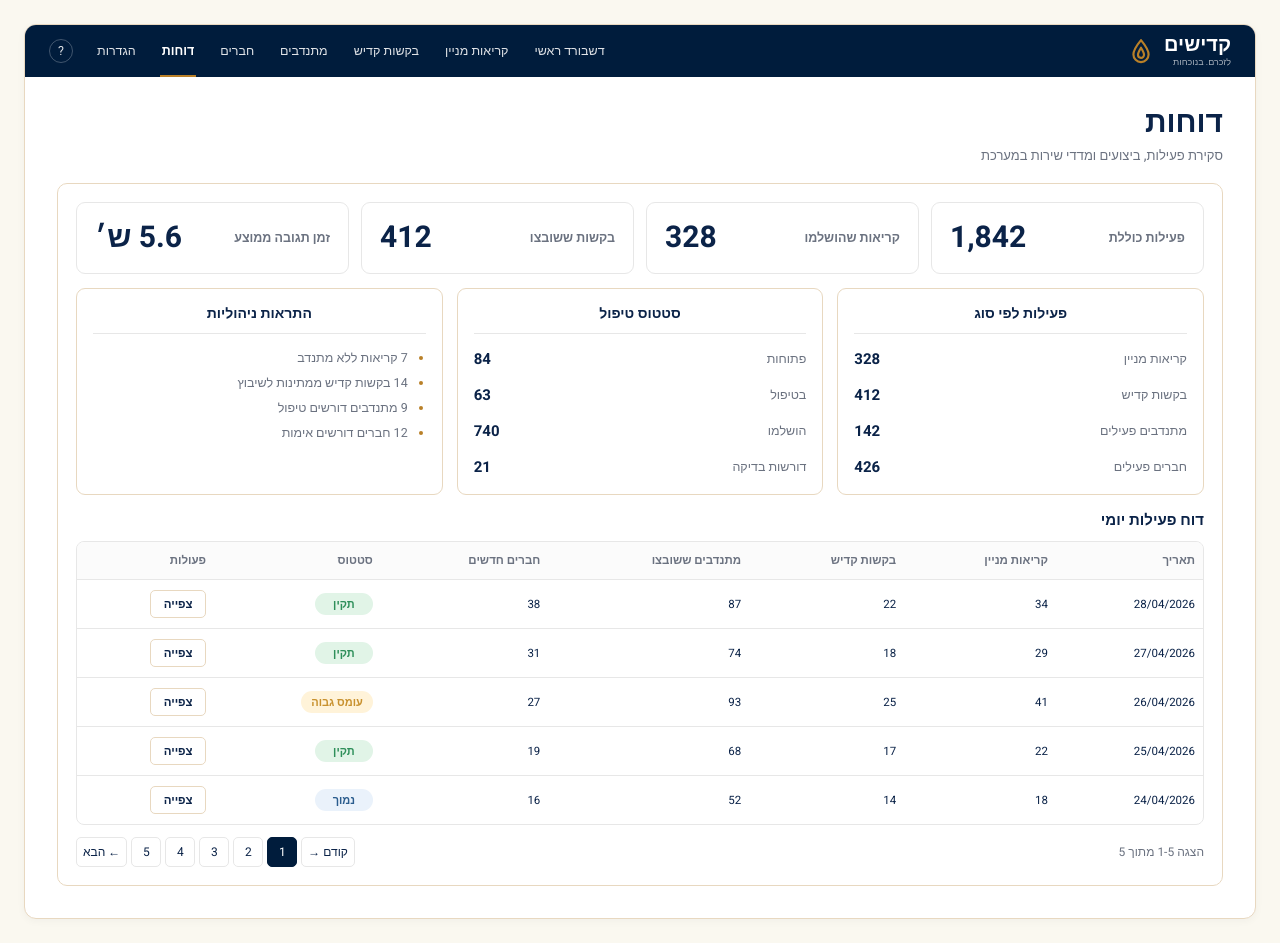
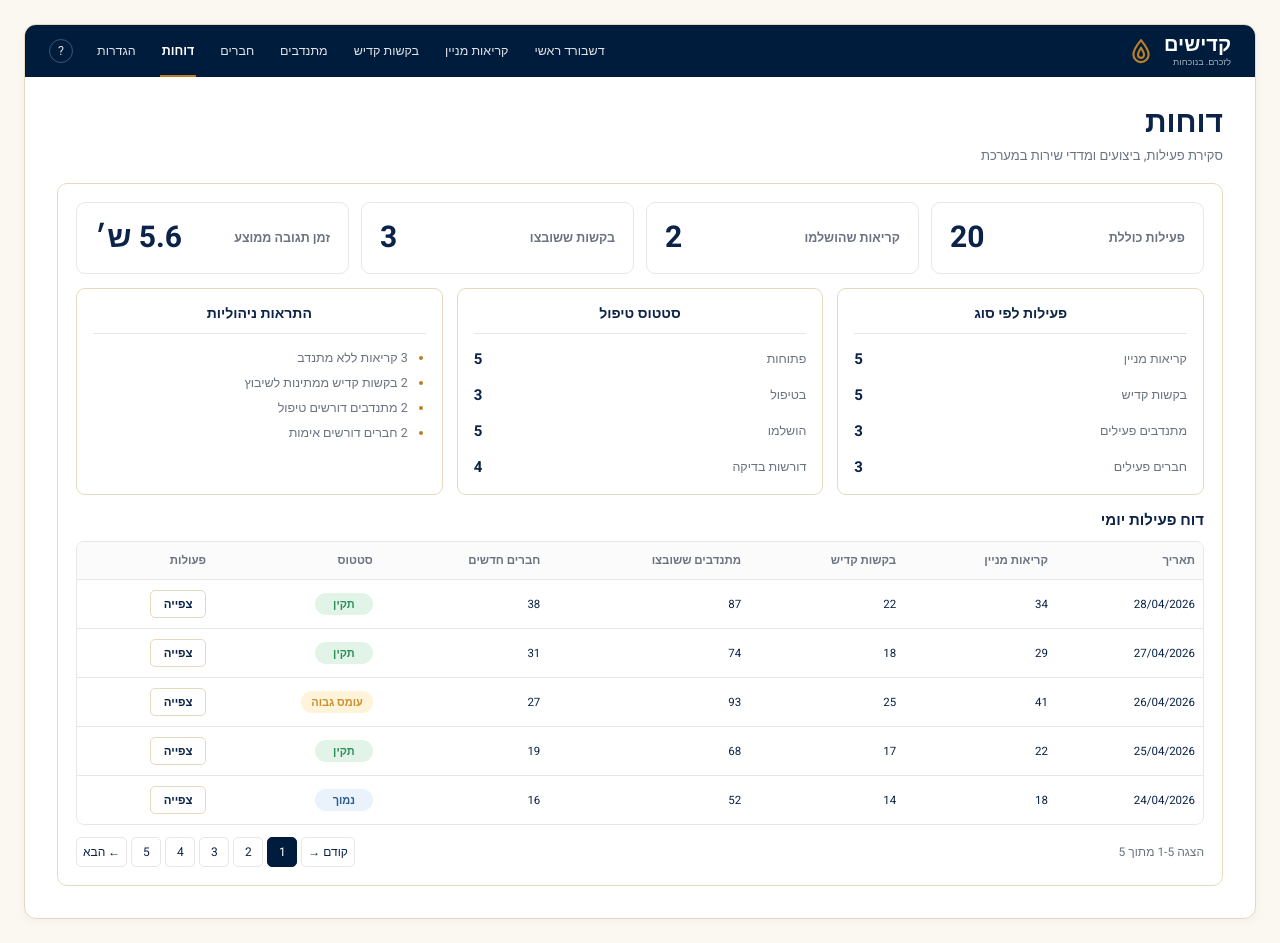
Before and after one commit to maloltzahi-byte/kaddishim-shell, a React (Vite) app: page /reports in a window 1280 px wide. Built offline with nearby package versions, Linux system fonts and the light colour scheme; no server answers; the database is empty.

Commit message:
Sprint 28: connect reports to read-only entities

```diff
--- a/src/pages/ReportsPage.tsx
+++ b/src/pages/ReportsPage.tsx
@@ -1,6 +1,8 @@
+import { useEffect, useState } from 'react'
 import { Badge, type BadgeTone } from '../components/primitives/Badge'
 import { DataTable, type Column } from '../components/table/DataTable'
 import { Pagination } from '../components/table/Pagination'
+import { supabaseReadAdapter } from '../lib/supabaseReadAdapter'
 
 type ReportRow = Record<string, React.ReactNode> & {
   date: string
@@ -9,6 +11,13 @@ type ReportRow = Record<string, React.ReactNode> & {
   volunteers: string
   members: string
   status: string
+}
+
+type ReportSummary = {
+  reportStats: Array<{ label: string; value: string }>
+  activityByType: Array<{ label: string; value: string }>
+  treatmentStatus: Array<{ label: string; value: string }>
+  managementAlerts: string[]
 }
 
 const reportStats = [
@@ -39,6 +48,13 @@ const managementAlerts = [
   '12 חברים דורשים אימות'
 ]
 
+const fallbackSummary: ReportSummary = {
+  reportStats,
+  activityByType,
+  treatmentStatus,
+  managementAlerts
+}
+
 const dailyReportData: ReportRow[] = [
   { date: '28/04/2026', calls: '34', requests: '22', volunteers: '87', members: '38', status: 'תקין' },
   { date: '27/04/2026', calls: '29', requests: '18', volunteers: '74', members: '31', status: 'תקין' },
@@ -53,6 +69,47 @@ function statusTone(status: string): BadgeTone {
   return 'neutral'
 }
 
+function buildReportSummary(
+  callsCount: number,
+  completedCalls: number,
+  requestsCount: number,
+  assignedRequests: number,
+  volunteersCount: number,
+  activeVolunteers: number,
+  membersCount: number,
+  activeMembers: number
+): ReportSummary {
+  const openItems = callsCount - completedCalls + requestsCount - assignedRequests
+  const totalActivity = callsCount + requestsCount + volunteersCount + membersCount
+
+  return {
+    reportStats: [
+      { label: 'פעילות כוללת', value: String(totalActivity) },
+      { label: 'קריאות שהושלמו', value: String(completedCalls) },
+      { label: 'בקשות ששובצו', value: String(assignedRequests) },
+      { label: 'זמן תגובה ממוצע', value: '5.6 ש׳' }
+    ],
+    activityByType: [
+      { label: 'קריאות מניין', value: String(callsCount) },
+      { label: 'בקשות קדיש', value: String(requestsCount) },
+      { label: 'מתנדבים פעילים', value: String(activeVolunteers) },
+      { label: 'חברים פעילים', value: String(activeMembers) }
+    ],
+    treatmentStatus: [
+      { label: 'פתוחות', value: String(openItems) },
+      { label: 'בטיפול', value: String(callsCount - completedCalls) },
+      { label: 'הושלמו', value: String(completedCalls + assignedRequests) },
+      { label: 'דורשות בדיקה', value: String(volunteersCount - activeVolunteers + membersCount - activeMembers) }
+    ],
+    managementAlerts: [
+      `${Math.max(callsCount - completedCalls, 0)} קריאות ללא מתנדב`,
+      `${Math.max(requestsCount - assignedRequests, 0)} בקשות קדיש ממתינות לשיבוץ`,
+      `${Math.max(volunteersCount - activeVolunteers, 0)} מתנדבים דורשים טיפול`,
+      `${Math.max(membersCount - activeMembers, 0)} חברים דורשים אימות`
+    ]
+  }
+}
+
 const columns: Column<ReportRow>[] = [
   { key: 'date', label: 'תאריך' },
   { key: 'calls', label: 'קריאות מניין' },
@@ -63,8 +120,8 @@ const columns: Column<ReportRow>[] = [
   { key: 'actions', label: 'פעולות', render: () => <button className="table-action">צפייה</button> }
 ]
 
-function ReportsStats() {
-  return <div className="calls-stats">{reportStats.map(item => <article className="calls-stat" key={item.label}><span>{item.label}</span><strong>{item.value}</strong></article>)}</div>
+function ReportsStats({ rows }: { rows: Array<{ label: string; value: string }> }) {
+  return <div className="calls-stats">{rows.map(item => <article className="calls-stat" key={item.label}><span>{item.label}</span><strong>{item.value}</strong></article>)}</div>
 }
 
 function ReportPanel({ title, children }: { title: string; children: React.ReactNode }) {
@@ -75,10 +132,48 @@ function MetricList({ rows }: { rows: Array<{ label: string; value: string }> })
   return <div className="report-metric-list">{rows.map(row => <div className="report-metric-row" key={row.label}><span>{row.label}</span><strong>{row.value}</strong></div>)}</div>
 }
 
-function AlertsList() {
-  return <ul className="report-alerts">{managementAlerts.map(alert => <li key={alert}>{alert}</li>)}</ul>
+function AlertsList({ rows }: { rows: string[] }) {
+  return <ul className="report-alerts">{rows.map(alert => <li key={alert}>{alert}</li>)}</ul>
 }
 
 export function ReportsPage() {
-  return <div className="content calls-content"><div className="title calls-title"><h1>דוחות</h1><p>סקירת פעילות, ביצועים ומדדי שירות במערכת</p></div><section className="calls-panel"><ReportsStats /><div className="reports-grid"><ReportPanel title="פעילות לפי סוג"><MetricList rows={activityByType} /></ReportPanel><ReportPanel title="סטטוס טיפול"><MetricList rows={treatmentStatus} /></ReportPanel><ReportPanel title="התראות ניהוליות"><AlertsList /></ReportPanel></div><section className="reports-table-section"><h2>דוח פעילות יומי</h2><DataTable columns={columns} rows={dailyReportData} /><Pagination total={5} /></section></section></div>
+  const [summary, setSummary] = useState<ReportSummary>(fallbackSummary)
+
+  useEffect(() => {
+    let isMounted = true
+
+    async function loadReportsSummary() {
+      try {
+        const [calls, requests, volunteers, members] = await Promise.all([
+          supabaseReadAdapter.calls.list(),
+          supabaseReadAdapter.kaddishRequests.list(),
+          supabaseReadAdapter.volunteers.list(),
+          supabaseReadAdapter.members.list()
+        ])
+
+        const nextSummary = buildReportSummary(
+          calls.length,
+          calls.filter(item => item.status === 'הושלמה').length,
+          requests.length,
+          requests.filter(item => item.status === 'הושלמה' || item.volunteer !== 'טרם הוקצה').length,
+          volunteers.length,
+          volunteers.filter(item => item.status === 'פעיל').length,
+          members.length,
+          members.filter(item => item.status === 'פעיל').length
+        )
+
+        if (isMounted) setSummary(nextSummary)
+      } catch {
+        if (isMounted) setSummary(fallbackSummary)
+      }
+    }
+
+    void loadReportsSummary()
+
+    return () => {
+      isMounted = false
+    }
+  }, [])
+
+  return <div className="content calls-content"><div className="title calls-title"><h1>דוחות</h1><p>סקירת פעילות, ביצועים ומדדי שירות במערכת</p></div><section className="calls-panel"><ReportsStats rows={summary.reportStats} /><div className="reports-grid"><ReportPanel title="פעילות לפי סוג"><MetricList rows={summary.activityByType} /></ReportPanel><ReportPanel title="סטטוס טיפול"><MetricList rows={summary.treatmentStatus} /></ReportPanel><ReportPanel title="התראות ניהוליות"><AlertsList rows={summary.managementAlerts} /></ReportPanel></div><section className="reports-table-section"><h2>דוח פעילות יומי</h2><DataTable columns={columns} rows={dailyReportData} /><Pagination total={5} /></section></section></div>
 }
```
